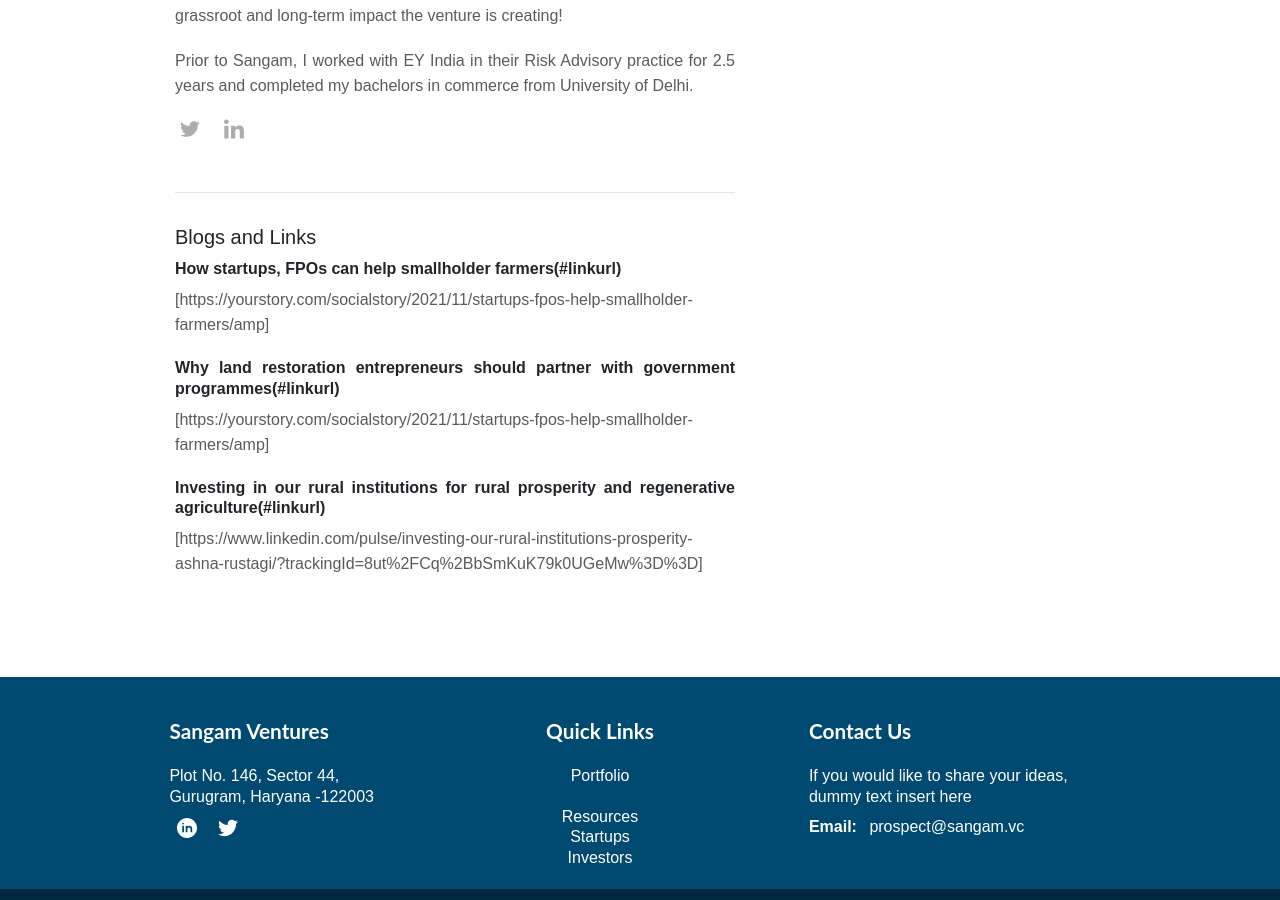
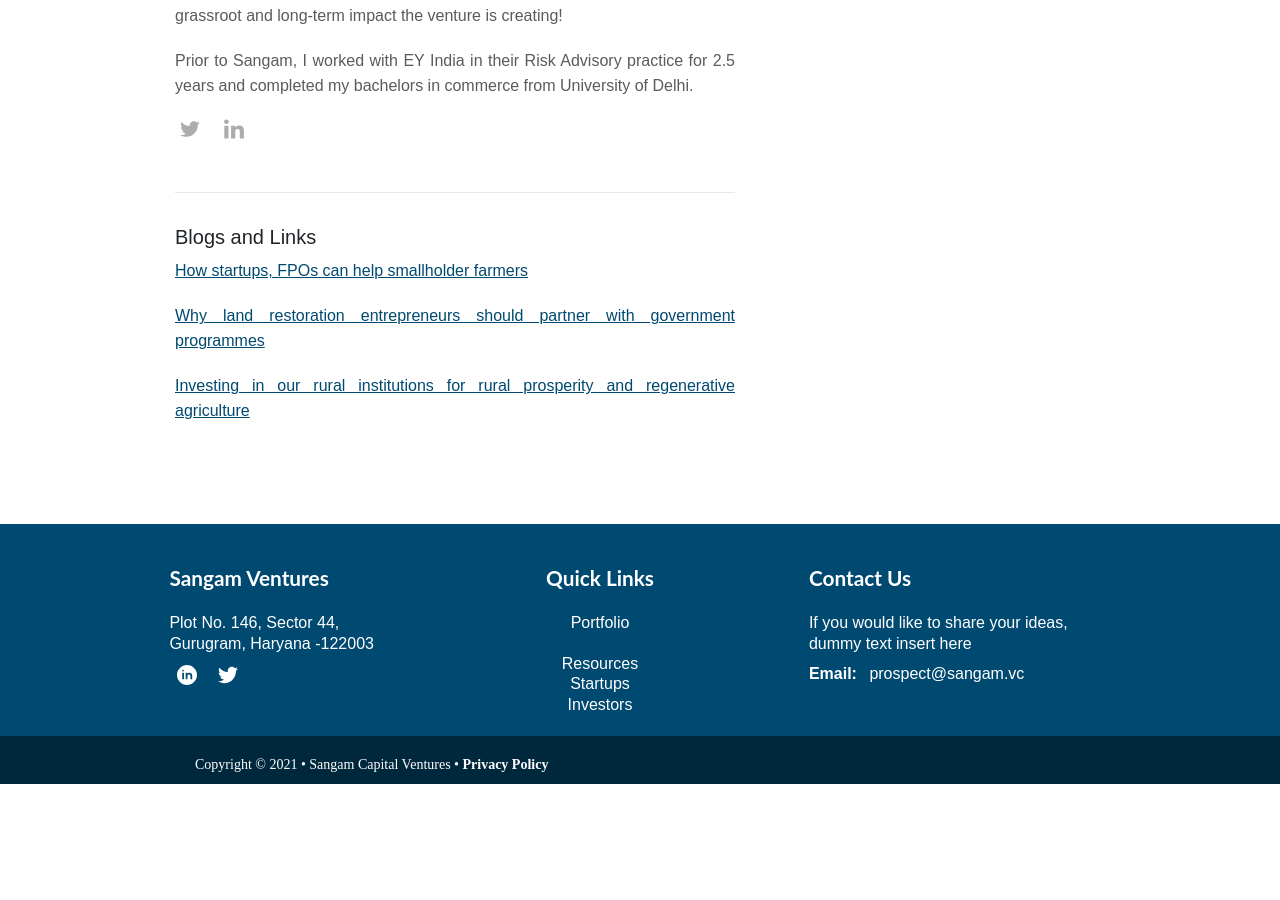
Before and after one commit to mansielhance/SangamVentures, a Jekyll site: the page built from _team/ashna-rustagi.md, in a window 1280 px wide and 900 px high, scrolled down 579 px. Built offline with Jekyll 4.4.1, drawn with Linux system fonts in a browser that asks for light colours; nearby versions of some CDN libraries; after the commit the page ends 1363 px from its top, so only the background shows below that.

Commit message:
Fixed Blog Links in Ashna.md
Please use this format to hyperlink the text
[Text](url)

```diff
--- a/_team/ashna-rustagi.md
+++ b/_team/ashna-rustagi.md
@@ -24,11 +24,8 @@
 <hr/>
 ### Blogs and Links
 
-#### How startups, FPOs can help smallholder farmers(#linkurl)
-[https://yourstory.com/socialstory/2021/11/startups-fpos-help-smallholder-farmers/amp]
+[How startups, FPOs can help smallholder farmers](https://yourstory.com/socialstory/2021/11/startups-fpos-help-smallholder-farmers/amp)
 
-#### Why land restoration entrepreneurs should partner with government programmes(#linkurl)
-[https://yourstory.com/socialstory/2021/11/startups-fpos-help-smallholder-farmers/amp]
+[Why land restoration entrepreneurs should partner with government programmes](https://yourstory.com/socialstory/2021/11/startups-fpos-help-smallholder-farmers/amp)
 
-#### Investing in our rural institutions for rural prosperity and regenerative agriculture(#linkurl)
-[https://www.linkedin.com/pulse/investing-our-rural-institutions-prosperity-ashna-rustagi/?trackingId=8ut%2FCq%2BbSmKuK79k0UGeMw%3D%3D]
+[Investing in our rural institutions for rural prosperity and regenerative agriculture](https://www.linkedin.com/pulse/investing-our-rural-institutions-prosperity-ashna-rustagi/?trackingId=8ut%2FCq%2BbSmKuK79k0UGeMw%3D%3D)
```
